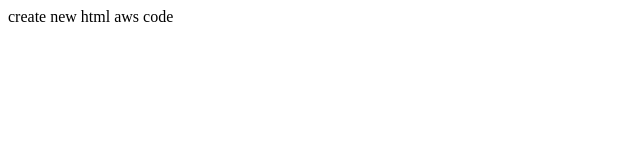
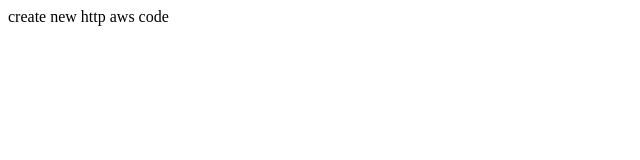
Before and after one commit to azuretech05/aws, a plain HTML site: page index.html in a window 1280 px wide. Shown: the full height of the page, 0-640 px from the left. Drawn offline with Linux system fonts and the light colour scheme.

Commit message:
changes2

```diff
--- a/index.html
+++ b/index.html
@@ -1 +1 @@
-<hi>create new html aws code</hi>
+<hi>create new http aws code</hi>
```
